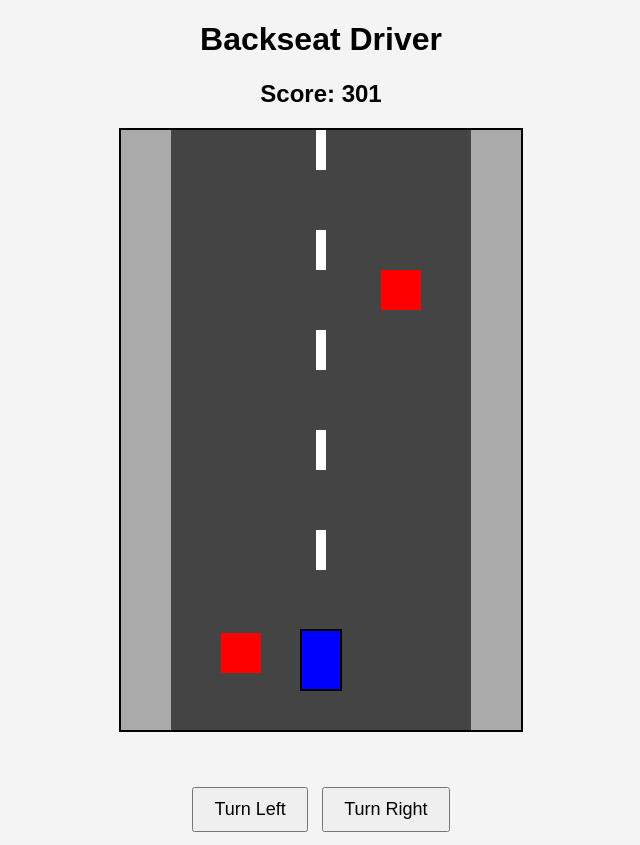
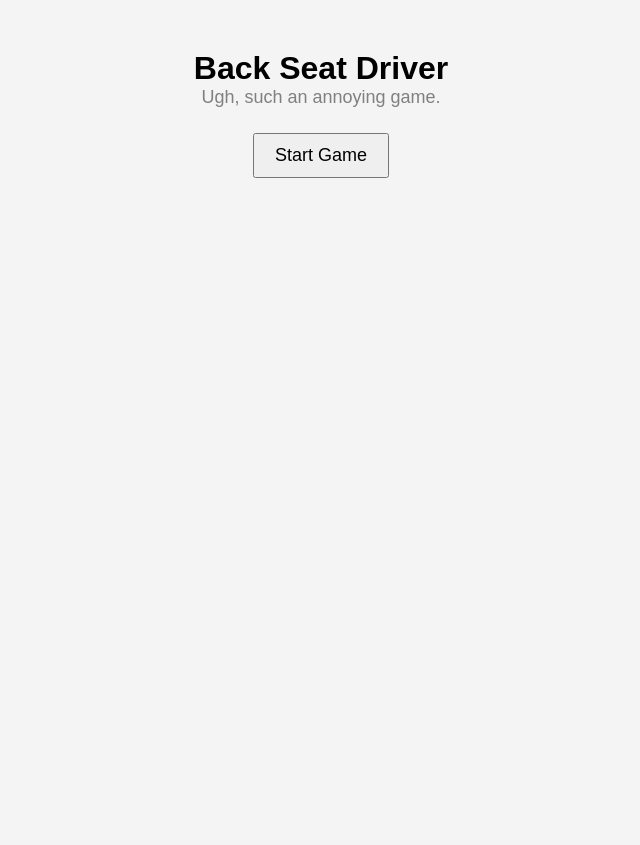
Before and after one commit to ctwebnet/Backseat-Driver, a plain HTML site: page index.html in a window 1280 px wide. Shown: the whole page, without its empty margins (319-959 px from the left). After the commit the page ends 800 px from the top, so only its background shows below. Drawn offline with Linux system fonts and the light colour scheme.

Commit message:
Update index.html
Added title bar

```diff
--- a/index.html
+++ b/index.html
@@ -3,18 +3,24 @@
 <head>
     <meta charset="UTF-8">
     <meta name="viewport" content="width=device-width, initial-scale=1.0">
-    <title>Backseat Driver</title>
+    <title>Back Seat Driver</title>
     <style>
         body { text-align: center; font-family: Arial, sans-serif; background: #f4f4f4; }
-        canvas { background: #aaa; margin-top: 20px; display: block; margin-left: auto; margin-right: auto; border: 2px solid black; }
-        .controls { margin-top: 10px; }
+        canvas { background: #aaa; margin-top: 20px; display: none; margin-left: auto; margin-right: auto; border: 2px solid black; }
+        .controls, .score, .message { display: none; }
         button { font-size: 18px; padding: 10px 20px; margin: 5px; }
-        .message { font-size: 20px; font-weight: bold; color: red; margin-top: 10px; height: 30px; }
-        .score { font-size: 24px; font-weight: bold; color: black; margin-top: 10px; }
+        .welcome-screen { display: block; margin-top: 50px; }
+        .welcome-title { font-size: 32px; font-weight: bold; }
+        .welcome-tagline { font-size: 18px; color: gray; margin-bottom: 20px; }
     </style>
 </head>
 <body>
-    <h1>Backseat Driver</h1>
+    <div class="welcome-screen" id="welcomeScreen">
+        <div class="welcome-title">Back Seat Driver</div>
+        <div class="welcome-tagline">Ugh, such an annoying game.</div>
+        <button onclick="startGame()">Start Game</button>
+    </div>
+
     <div class="score" id="score">Score: 0</div>
     <canvas id="gameCanvas" width="400" height="600"></canvas>
     <div class="message" id="message"></div>
@@ -30,8 +36,19 @@
         const scoreBox = document.getElementById("score");
         const leftBtn = document.getElementById("leftBtn");
         const rightBtn = document.getElementById("rightBtn");
+        const welcomeScreen = document.getElementById("welcomeScreen");
+        const controls = document.querySelector(".controls");
 
         let driver, obstacles, gameRunning, score, buttonCooldown;
+
+        function startGame() {
+            welcomeScreen.style.display = "none";
+            canvas.style.display = "block";
+            scoreBox.style.display = "block";
+            messageBox.style.display = "block";
+            controls.style.display = "block";
+            resetGame();
+        }
 
         function resetGame() {
             driver = { x: 180, y: 500, width: 40, height: 60 };
@@ -141,7 +158,6 @@
         });
 
         setInterval(spawnObstacle, 2000);
-        resetGame();
     </script>
 </body>
 </html>
```
